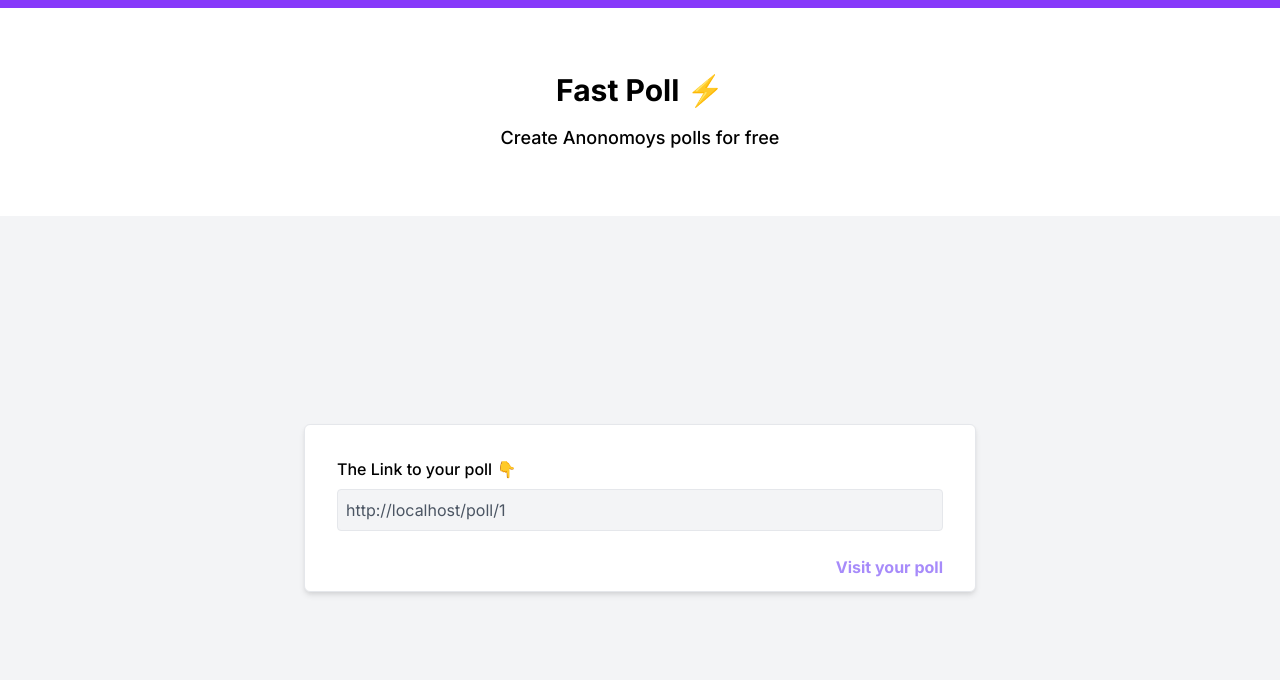
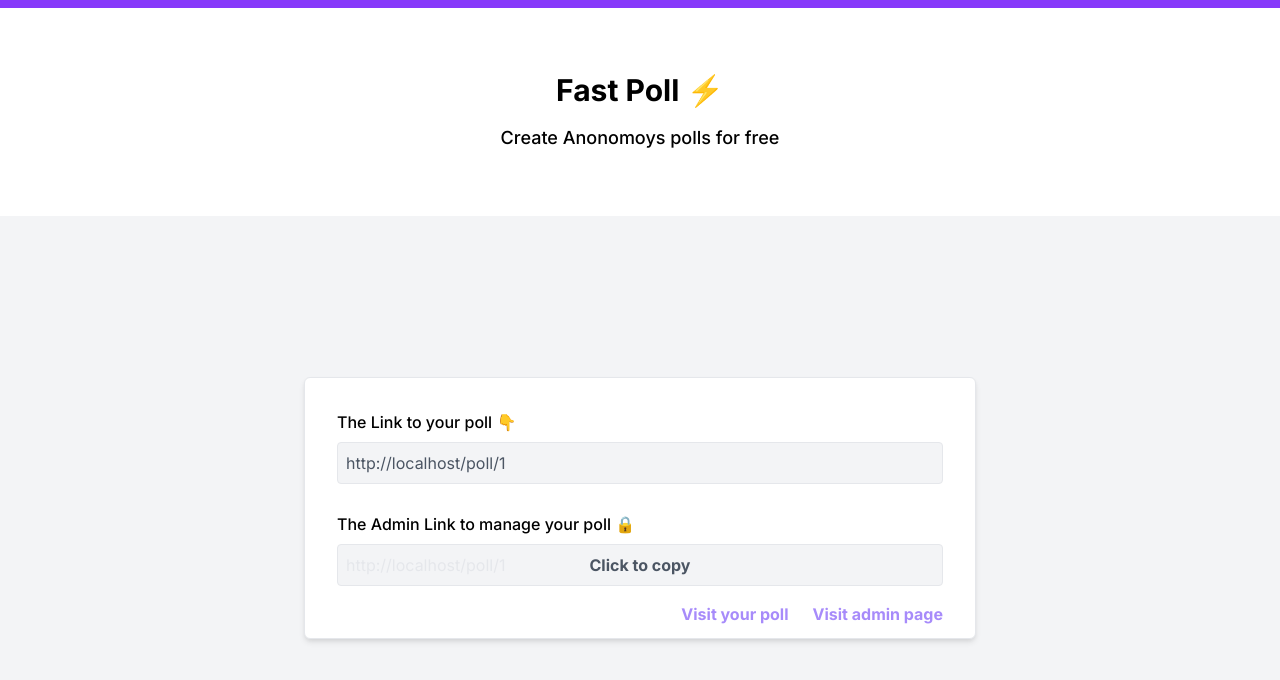
Before and after one commit to ashirbad29/quick-poll, a React (Vite) app: page /new/1 in a window 1280 px wide. Shown: the top 680 px of the page. Built offline with nearby package versions, Linux system fonts and the light colour scheme; no server answers.

Commit message:
🐛 fix some stuff

```diff
--- a/src/interfaces/index.ts
+++ b/src/interfaces/index.ts
@@ -2,4 +2,5 @@ export interface PollTypes {
   question: string;
   options: { title: string; votes: number }[];
   totalVotes: number;
+  key: string;
 }
--- a/src/pages/Home/Home.tsx
+++ b/src/pages/Home/Home.tsx
@@ -1,6 +1,6 @@
 import React, { useState } from 'react';
 import { AnimatePresence, motion } from 'framer-motion';
-// import { addDoc } from 'firebase/firestore';
+import { addDoc } from 'firebase/firestore';
 import clsx from 'clsx';
 import { useHistory } from 'react-router-dom';
 import useUniqueComponentId from '../../Hooks/useUniqueComponentId';
@@ -8,8 +8,8 @@ import OptionInput from './components/OptionInput';
 import { OptionType } from './types';
 import { PlusIcon, SparkleIcon } from '../../assets/Icons';
 
-// import { pollsRef } from '../../firebase';
-import validateString from '../../utils/validateString';
+import { pollsRef } from '../../firebase';
+import { validateString, getRandomString } from '../../utils';
 
 const Home = () => {
   const history = useHistory();
@@ -22,21 +22,20 @@ const Home = () => {
   const [formError, setFormError] = useState(false);
 
   const createPoll = async () => {
-    // const data = {
-    //   options: options.map((option) => ({ title: option.input, votes: 0 })),
-    //   question: pollQuestion,
-    //   totalVotes: 0,
-    // };
-
-    // const docRef = await addDoc(pollsRef, data);
-    // return docRef;
     const userInput = [pollQuestion.trim(), ...options.map((o) => o.input.trim())];
     if (!validateString(...userInput)) {
       setFormError(true);
       return;
     }
+    const data = {
+      options: options.map((option) => ({ title: option.input, votes: 0 })),
+      question: pollQuestion,
+      totalVotes: 0,
+      key: getRandomString(),
+    };
 
-    history.push('/new/fhdsfa777');
+    const docRef = await addDoc(pollsRef, data);
+    history.push(`/new/${docRef.id}`);
   };
 
   const handleChange = (val: string, id: number) => {
--- a/src/pages/PollCreated/index.tsx
+++ b/src/pages/PollCreated/index.tsx
@@ -33,11 +33,39 @@ const PollCreated = () => {
           value={POLL_URL}
           onClick={() => copyToClipboard(POLL_URL)}
         />
-        <div className="w-full">
+
+        <div className="font-medium mt-5">
+          The Admin Link to manage your poll{' '}
+          <span role="img" aria-label="below">
+            🔒
+          </span>
+          <div className="relative border rounded p-2 bg-gray-100 mt-2 cursor-pointer transition-all hover:bg-gray-200">
+            <input
+              type="text"
+              className="w-full bg-transparent text-gray-200"
+              readOnly
+              value={POLL_URL}
+            />
+            {/* eslint-disable jsx-a11y/no-static-element-interactions */}
+            {/* eslint-disable-next-line jsx-a11y/click-events-have-key-events */}
+            <div
+              className="absolute inset-0 text-center flex items-center justify-center font-bold text-gray-600"
+              onClick={() => copyToClipboard(POLL_URL)}>
+              Click to copy
+            </div>
+          </div>
+        </div>
+
+        <div className="w-full flex justify-end mt-4 gap-6">
           <Link
-            className="font-bold block text-purple-400 hover:text-purple-500 ml-auto w-max mt-4"
+            className="font-bold block text-purple-400 hover:text-purple-500 w-max"
             to={`/poll/${pollId}`}>
             Visit your poll
+          </Link>
+          <Link
+            className="font-bold block text-purple-400 hover:text-purple-500 w-max"
+            to={`/poll/${pollId}/admin`}>
+            Visit admin page
           </Link>
         </div>
       </div>
--- /dev/null
+++ b/src/utils/index.ts
@@ -0,0 +1,10 @@
+export const validateString = (...values: string[]) => {
+  return !values.some((val) => val.length === 0);
+};
+
+export const getRandomString = (length: number = 10) => {
+  return Math.random()
+    .toString(36)
+    .replace(/[^a-z0-9]+/g, '')
+    .slice(-length);
+};
--- a/src/utils/validateString.ts
+++ /dev/null
@@ -1,5 +0,0 @@
-const validateString = (...values: string[]) => {
-  return !values.some((val) => val.length === 0);
-};
-
-export default validateString;
```
